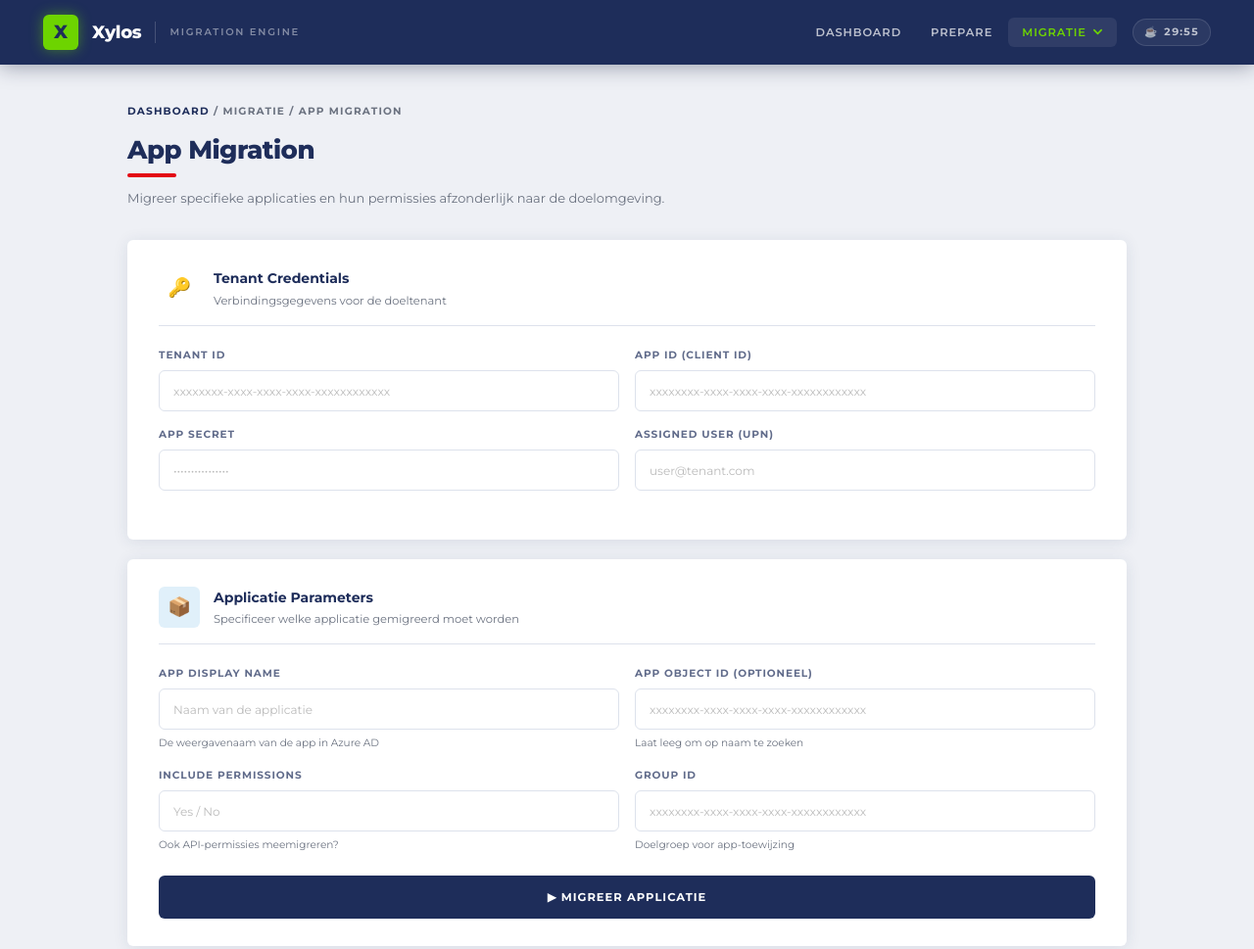
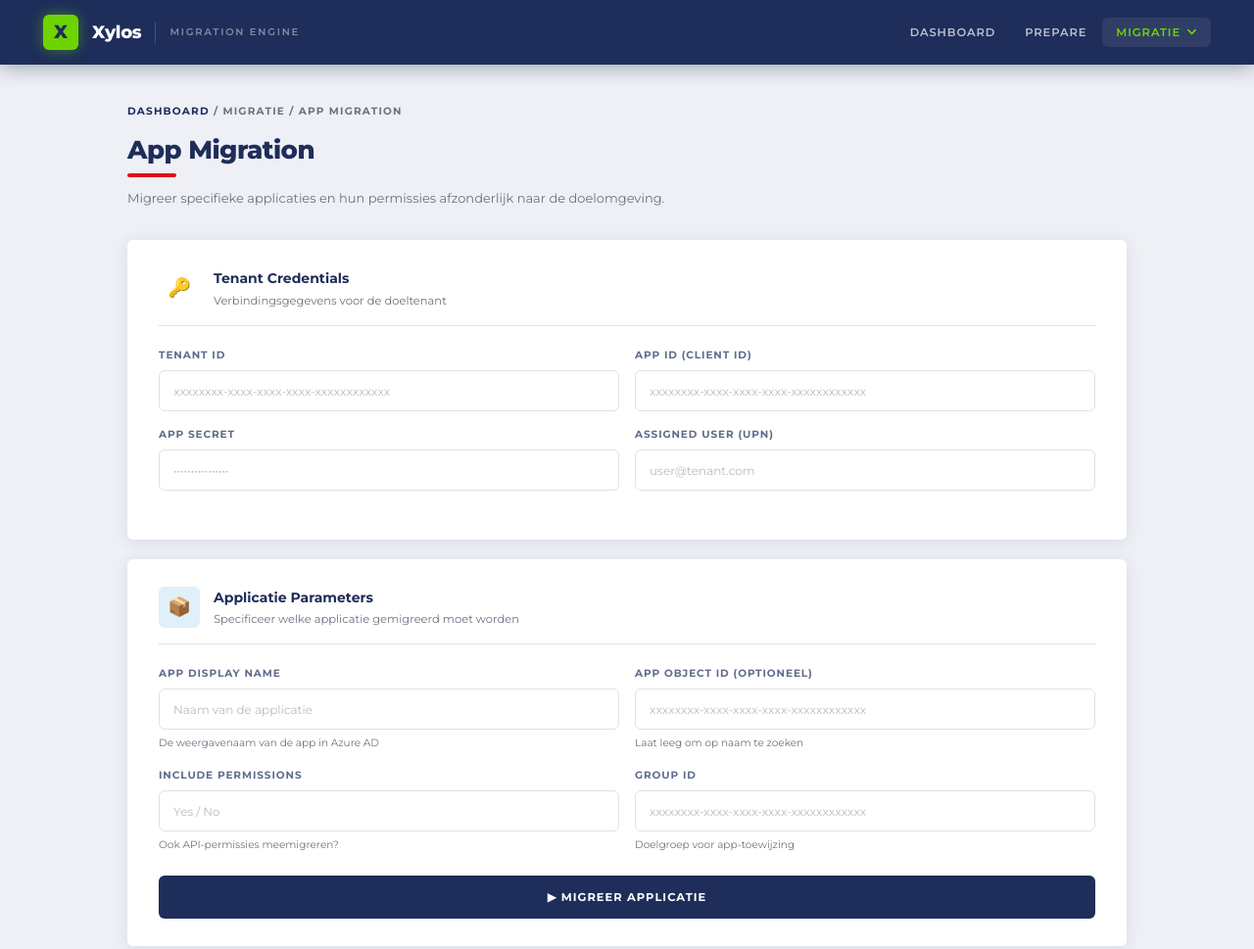
Before and after one commit to LucasProfetaPXL/stage, a website: page public/app-migration.html in a window 1280 px wide. Shown: the top 969 px of the page at 98% size. Drawn offline with Linux system fonts and the light colour scheme.

Commit message:
coffee timer deleted

```diff
--- a/public/app-migration.html
+++ b/public/app-migration.html
@@ -98,7 +98,5 @@
 </div>
 
 <script src="app.js"></script>
-<script src="coffee-timer.js"></script>
-
 </body>
 </html>
--- a/public/coffee-timer.js
+++ /dev/null
@@ -1,243 +0,0 @@
-/* ============================================================
- * Xylos Migration Engine — Coffee Timer
- * Toont een koffie-timer naast de navigatie en een eenmalige
- * "Tijd voor koffie!" popup wanneer de gebruiker 30 minuten
- * actief op de site is geweest (cumulatief over pagina's heen).
- * ============================================================ */
-(function () {
-    'use strict';
-
-    // ─── Config ────────────────────────────────────────────────
-    var COFFEE_BREAK_MS  = 30 * 60 * 1000;   // 30 min
-    var TICK_MS          = 1000;             // update iedere seconde
-    var SAVE_EVERY_MS    = 5000;             // localStorage elke 5s wegschrijven
-    var KEY_ACTIVE_MS    = 'xylos_activeTimeMs';
-    var KEY_POPUP_SHOWN  = 'xylos_coffeePopupShown';
-
-    // ─── State ─────────────────────────────────────────────────
-    var totalMs     = parseInt(localStorage.getItem(KEY_ACTIVE_MS) || '0', 10) || 0;
-    var popupShown  = localStorage.getItem(KEY_POPUP_SHOWN) === 'true';
-    var lastTick    = Date.now();
-    var lastSave    = Date.now();
-    var timerEl, timerText, timerIcon;
-
-    // ─── Styles ────────────────────────────────────────────────
-    var css = ''
-      + '.coffee-timer{'
-      +   'display:inline-flex;align-items:center;gap:6px;'
-      +   'font-family:inherit;font-variant-numeric:tabular-nums;'
-      +   'font-size:10.5px;font-weight:700;letter-spacing:0.8px;'
-      +   'color:rgba(255,255,255,0.7);text-transform:uppercase;'
-      +   'padding:5px 11px;border-radius:99px;margin-left:14px;'
-      +   'background:rgba(255,255,255,0.06);'
-      +   'border:1px solid rgba(255,255,255,0.12);'
-      +   'transition:all .3s ease;'
-      + '}'
-      + '.coffee-timer.warn{'
-      +   'color:#ffdca8;background:rgba(217,119,6,0.18);'
-      +   'border-color:rgba(217,119,6,0.5);'
-      + '}'
-      + '.coffee-timer.done{'
-      +   'color:var(--lime,#6dd400);background:rgba(109,212,0,0.12);'
-      +   'border-color:rgba(109,212,0,0.4);'
-      + '}'
-      + '.coffee-timer-icon{display:inline-block;animation:ct-steam 2.6s ease-in-out infinite;}'
-      + '@keyframes ct-steam{0%,100%{transform:translateY(0)}50%{transform:translateY(-2px)}}'
-
-      /* Popup */
-      + '.ct-overlay{'
-      +   'position:fixed;inset:0;background:rgba(20,30,62,0.55);'
-      +   'backdrop-filter:blur(5px);-webkit-backdrop-filter:blur(5px);'
-      +   'display:flex;align-items:center;justify-content:center;'
-      +   'z-index:10000;padding:20px;'
-      +   'animation:ct-fade .25s ease-out;'
-      + '}'
-      + '.ct-popup{'
-      +   'background:var(--white,#fff);border-radius:12px;'
-      +   'padding:44px 44px 32px;max-width:440px;width:100%;'
-      +   'text-align:center;box-shadow:0 24px 60px rgba(0,0,0,0.35);'
-      +   'animation:ct-pop .4s cubic-bezier(.2,1.4,.5,1);'
-      +   'position:relative;'
-      + '}'
-      + '.ct-popup-emoji{'
-      +   'font-size:72px;line-height:1;margin-bottom:18px;'
-      +   'display:inline-block;animation:ct-bounce 1.6s ease-in-out infinite;'
-      + '}'
-      + '.ct-popup h2{'
-      +   'font-family:inherit;font-size:24px;font-weight:800;'
-      +   'color:var(--navy,#1e2d5a);margin:0 0 10px;letter-spacing:-0.3px;'
-      + '}'
-      + '.ct-popup p{'
-      +   'font-family:inherit;font-size:13.5px;line-height:1.65;'
-      +   'color:var(--gray-text,#6b7280);margin:0 0 28px;'
-      + '}'
-      + '.ct-popup .btn{min-width:200px;}'
-      + '.ct-popup-hint{'
-      +   'font-size:10.5px;color:var(--gray-text,#6b7280);margin-top:14px;'
-      +   'text-transform:uppercase;letter-spacing:1px;font-weight:600;opacity:.7;'
-      + '}'
-      + '@keyframes ct-fade{from{opacity:0}to{opacity:1}}'
-      + '@keyframes ct-pop{from{opacity:0;transform:scale(.88) translateY(12px)}to{opacity:1;transform:scale(1) translateY(0)}}'
-      + '@keyframes ct-bounce{0%,100%{transform:translateY(0) rotate(-4deg)}50%{transform:translateY(-8px) rotate(4deg)}}';
-
-    var styleEl = document.createElement('style');
-    styleEl.textContent = css;
-    document.head.appendChild(styleEl);
-
-    // ─── Helpers ───────────────────────────────────────────────
-    function formatTime(ms) {
-        var total = Math.max(0, Math.ceil(ms / 1000));
-        var m = Math.floor(total / 60);
-        var s = total % 60;
-        return (m < 10 ? '0' : '') + m + ':' + (s < 10 ? '0' : '') + s;
-    }
-
-    function buildTimer() {
-        var el = document.createElement('div');
-        el.className = 'coffee-timer';
-        el.id = 'coffee-timer';
-        el.title = 'Tijd tot je koffiepauze';
-        el.innerHTML =
-            '<span class="coffee-timer-icon" id="coffee-timer-icon">☕</span>' +
-            '<span id="coffee-timer-text">30:00</span>';
-        return el;
-    }
-
-    function placeTimer() {
-        // Probeer in .nav-links (meeste pagina's) — anders in .status-bar — anders fixed rechtsboven
-        var navLinks = document.querySelector('.nav-links');
-        if (navLinks) {
-            timerEl = buildTimer();
-            navLinks.appendChild(timerEl);
-            return true;
-        }
-        var statusBar = document.querySelector('.status-bar');
-        if (statusBar) {
-            timerEl = buildTimer();
-            statusBar.appendChild(timerEl);
-            return true;
-        }
-        return false;
-    }
-
-    function waitForNav(attempts) {
-        attempts = attempts || 0;
-        if (placeTimer()) {
-            timerText = document.getElementById('coffee-timer-text');
-            timerIcon = document.getElementById('coffee-timer-icon');
-            render();
-            return;
-        }
-        if (attempts > 60) return; // ~6s — nav komt blijkbaar niet, geef op zonder crash
-        setTimeout(function () { waitForNav(attempts + 1); }, 100);
-    }
-
-    function render() {
-        if (!timerText || !timerEl) return;
-        if (popupShown || totalMs >= COFFEE_BREAK_MS) {
-            timerEl.classList.remove('warn');
-            timerEl.classList.add('done');
-            if (timerIcon) timerIcon.textContent = '✓';
-            timerText.textContent = 'Pauze gehad';
-            timerEl.title = 'Je koffiepauze is geweest vandaag';
-        } else {
-            var remaining = COFFEE_BREAK_MS - totalMs;
-            timerText.textContent = formatTime(remaining);
-            // Laatste 5 minuten → oranje accent
-            if (remaining <= 5 * 60 * 1000) {
-                timerEl.classList.add('warn');
-            }
-        }
-    }
-
-    function showPopup() {
-        if (popupShown) return;
-        popupShown = true;
-        localStorage.setItem(KEY_POPUP_SHOWN, 'true');
-
-        var overlay = document.createElement('div');
-        overlay.className = 'ct-overlay';
-        overlay.innerHTML =
-            '<div class="ct-popup" role="dialog" aria-labelledby="ct-title">' +
-              '<div class="ct-popup-emoji">☕</div>' +
-              '<h2 id="ct-title">Tijd voor koffie!</h2>' +
-              '<p>Je bent al 30 minuten onafgebroken bezig met de Migration Engine. ' +
-                 'Strek even je benen, haal een verse koffie en kom er straks weer fris bij.</p>' +
-              '<button class="btn btn-primary" id="ct-close-btn">' +
-                '<span class="btn-text">Lekker, pauze!</span>' +
-              '</button>' +
-              '<div class="ct-popup-hint">Deze melding verschijnt maar één keer</div>' +
-            '</div>';
-
-        document.body.appendChild(overlay);
-
-        function close() {
-            overlay.style.animation = 'ct-fade .2s ease-out reverse';
-            setTimeout(function () { if (overlay.parentNode) overlay.parentNode.removeChild(overlay); }, 180);
-        }
-        overlay.querySelector('#ct-close-btn').addEventListener('click', close);
-        overlay.addEventListener('click', function (e) { if (e.target === overlay) close(); });
-        document.addEventListener('keydown', function esc(e) {
-            if (e.key === 'Escape') { close(); document.removeEventListener('keydown', esc); }
-        });
-
-        render();
-    }
-
-    // ─── Tick loop ─────────────────────────────────────────────
-    function tick() {
-        var now = Date.now();
-        var elapsed = now - lastTick;
-        lastTick = now;
-
-        // Alleen tijd tellen als de tab zichtbaar is en elapsed redelijk is
-        // (bv. als laptop in slaap ging: elapsed = uren → niet meetellen)
-        if (document.visibilityState === 'visible' && elapsed > 0 && elapsed < 5000) {
-            totalMs += elapsed;
-        }
-
-        if (now - lastSave >= SAVE_EVERY_MS) {
-            try { localStorage.setItem(KEY_ACTIVE_MS, String(totalMs)); } catch (e) {}
-            lastSave = now;
-        }
-
-        render();
-
-        if (!popupShown && totalMs >= COFFEE_BREAK_MS) {
-            showPopup();
-        }
-    }
-
-    // Bij tab wissel: reset lastTick zodat verborgen tijd niet geteld wordt
-    document.addEventListener('visibilitychange', function () {
-        lastTick = Date.now();
-    });
-
-    // Laatste stand wegschrijven vóór navigatie/sluiten
-    window.addEventListener('beforeunload', function () {
-        try { localStorage.setItem(KEY_ACTIVE_MS, String(totalMs)); } catch (e) {}
-    });
-
-    // ─── Init ──────────────────────────────────────────────────
-    if (document.readyState === 'loading') {
-        document.addEventListener('DOMContentLoaded', function () { waitForNav(0); });
-    } else {
-        waitForNav(0);
-    }
-    setInterval(tick, TICK_MS);
-
-    // ─── Debug helper (optioneel) ──────────────────────────────
-    // Typ in console:  coffeeTimerReset()   om alles te resetten
-    window.coffeeTimerReset = function () {
-        localStorage.removeItem(KEY_ACTIVE_MS);
-        localStorage.removeItem(KEY_POPUP_SHOWN);
-        totalMs = 0;
-        popupShown = false;
-        if (timerEl) {
-            timerEl.classList.remove('done', 'warn');
-            if (timerIcon) timerIcon.textContent = '☕';
-        }
-        render();
-        console.log('[coffee-timer] reset — de popup zal opnieuw verschijnen na 30 min');
-    };
-})();
```
Also changed, not shown: public/full-migration.html (+0 -2 lines), public/group-migration.html (+0 -2 lines), public/index.html (+0 -2 lines), public/login.html (+0 -2 lines), public/policy-migration.html (+0 -2 lines), public/prepare.html (+0 -1 lines).
